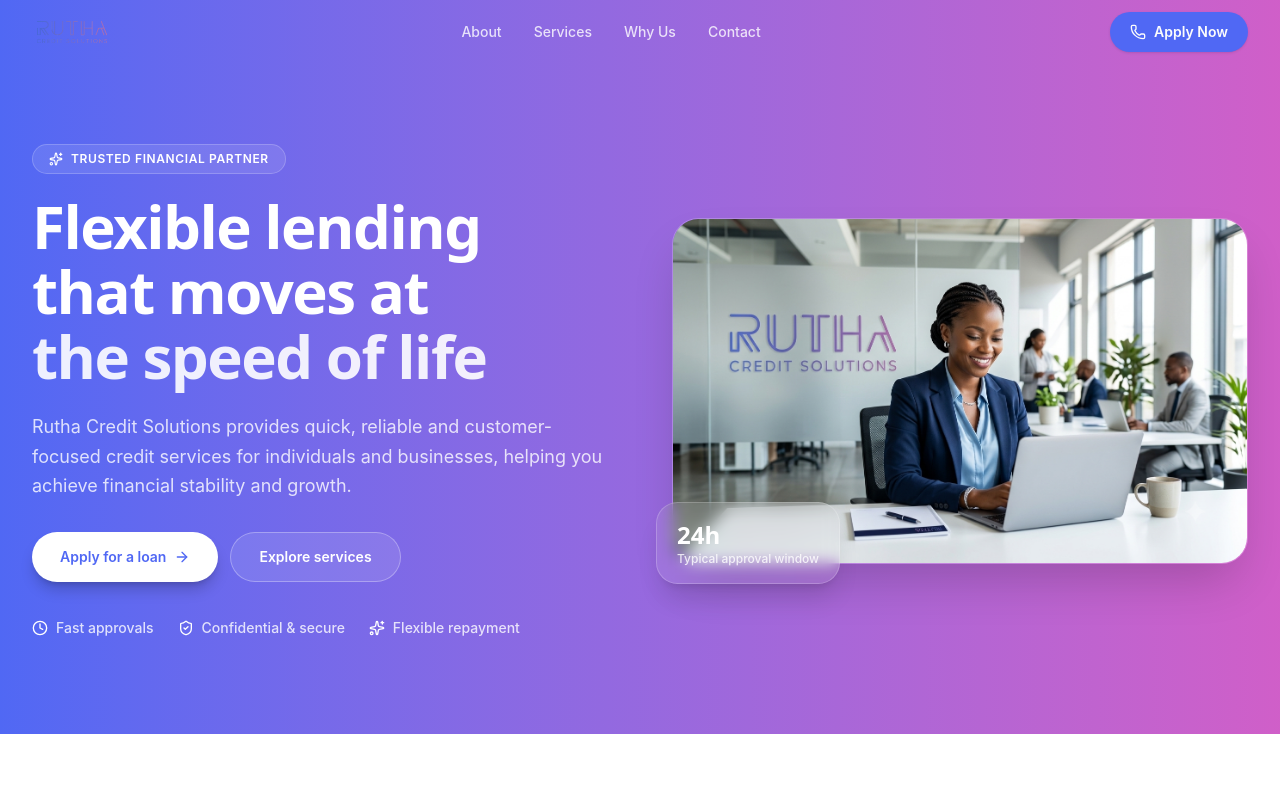
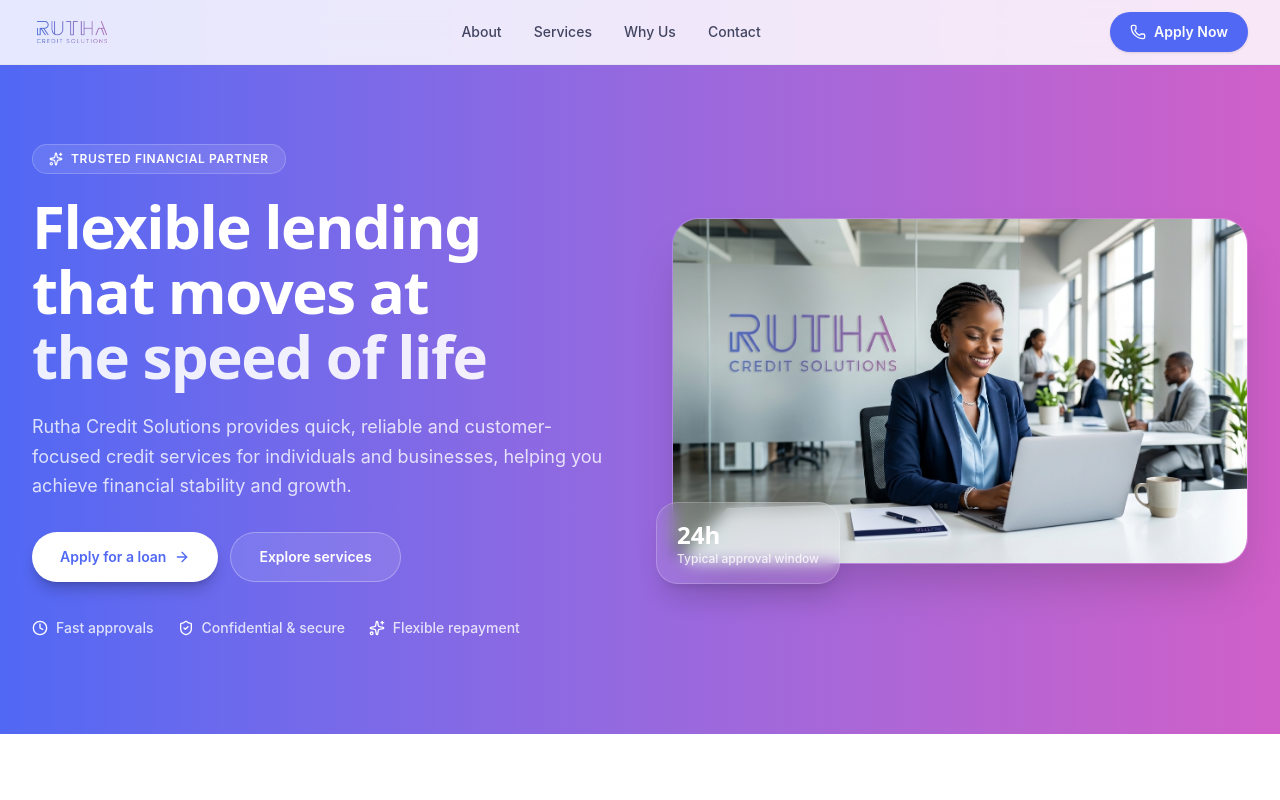
Before and after one commit to Joshuamuhali/Ruthacreditsolution, a Next.js app: page / in a window 1280 px wide. Shown: the top 800 px of the page. Built offline with nearby package versions, Linux system fonts and the light colour scheme.

Commit message:
Update navbar component

```diff
--- a/components/site/navbar.tsx
+++ b/components/site/navbar.tsx
@@ -26,11 +26,7 @@ export function Navbar() {
       initial={{ y: -80, opacity: 0 }}
       animate={{ y: 0, opacity: 1 }}
       transition={{ duration: 0.6, ease: [0.22, 1, 0.36, 1] }}
-      className={`fixed inset-x-0 top-0 z-50 transition-all duration-300 ${
-        scrolled
-          ? 'border-b border-border bg-background/85 backdrop-blur-md'
-          : 'border-b border-transparent bg-transparent'
-      } ${scrolled ? '' : 'text-white'}`}
+      className={`fixed inset-x-0 top-0 z-50 border-b border-border bg-background/85 backdrop-blur-md transition-all duration-300`}
     >
        <nav className="mx-auto flex h-16 max-w-7xl items-center justify-between px-5 lg:px-8">
         <a href="#home" aria-label="Rutha Credit Solutions home" className="flex items-center overflow-hidden">
@@ -42,7 +38,7 @@ export function Navbar() {
             <a
               key={link.href}
               href={link.href}
-              className={`text-sm font-medium transition-colors hover:text-brand ${scrolled ? 'text-foreground/80' : 'text-white/80'}`}
+              className="text-sm font-medium text-foreground/80 transition-colors hover:text-brand"
             >
               {link.label}
             </a>
@@ -63,7 +59,7 @@ export function Navbar() {
           type="button"
           onClick={() => setOpen((v) => !v)}
           aria-label="Toggle menu"
-          className={`inline-flex h-10 w-10 items-center justify-center rounded-lg md:hidden ${scrolled ? 'text-foreground' : 'text-white'}`}
+          className="inline-flex h-10 w-10 items-center justify-center rounded-lg text-foreground md:hidden"
         >
           {open ? <X className="h-6 w-6" /> : <Menu className="h-6 w-6" />}
         </button>
```
